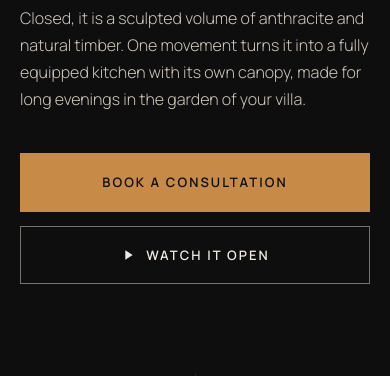
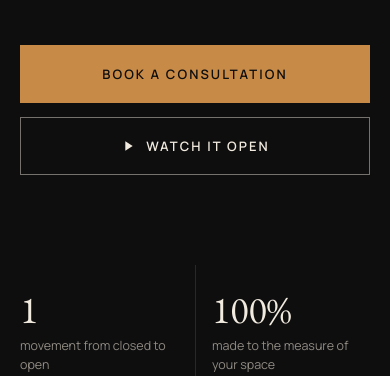
Before and after one commit to marko-h4cklabs/jp-kuhinje, a plain HTML site: page index.html in a window 390 px wide. Shown: the part 724-1100 px from the top of the page. Drawn offline with nearby package versions, Linux system fonts and the light colour scheme.

Commit message:
Animate key-facts counters on scroll, remove hero lead text
Co-Authored-By: Claude Opus 5.5 <noreply@anthropic.com>
Claude-Session: https://claude.ai/code/session_01XqszMogBrV276P9r5Eo6zn

```diff
--- a/assets/css/style.css
+++ b/assets/css/style.css
@@ -95,7 +95,6 @@ html[data-lang="en"] [data-l="hr"]{display:none!important}
 .hero__content > *{max-width:540px}
 .hero__content{width:100%;padding-bottom:90px;padding-top:120px}
 .hero__title{font-family:var(--serif);font-size:clamp(52px,7vw,108px);line-height:.98;letter-spacing:-.015em;margin:26px 0 28px;max-width:11ch}
-.hero__lead{max-width:540px;font-size:clamp(16px,1.3vw,18px);color:var(--cream-2);font-weight:300}
 .hero__actions{display:flex;flex-wrap:wrap;gap:14px;margin-top:40px}
 .hero__scroll{position:absolute;right:var(--gut);bottom:44px;width:1px;height:80px;background:rgba(241,234,223,.25);overflow:hidden}
 .hero__scroll span{position:absolute;left:0;top:-40%;width:1px;height:40%;background:var(--wood-2);animation:scrollLine 2.4s var(--ease) infinite}
@@ -106,7 +105,7 @@ html[data-lang="en"] [data-l="hr"]{display:none!important}
 .stats{display:grid;grid-template-columns:repeat(4,1fr)}
 .stat{padding:38px 24px 40px 0;display:flex;flex-direction:column;gap:8px;color:var(--mute);font-size:14px;line-height:1.5}
 .stat + .stat{padding-left:28px;border-left:1px solid var(--line)}
-.stat strong{font-family:var(--serif);font-weight:400;font-size:clamp(40px,4vw,58px);line-height:1;color:var(--cream)}
+.stat strong{font-family:var(--serif);font-weight:400;font-variant-numeric:lining-nums tabular-nums;font-size:clamp(40px,4vw,58px);line-height:1;color:var(--cream)}
 
 /* ---------- reveal / video section ---------- */
 .reveal-sec{padding:clamp(90px,12vw,160px) 0;background:var(--char);position:relative;overflow:hidden}
--- a/assets/js/main.js
+++ b/assets/js/main.js
@@ -59,6 +59,39 @@
     });
   } else {
     items.forEach(function (el) { el.classList.add('is-in'); });
+  }
+
+  /* ---------- key facts: count up ---------- */
+  var facts = document.querySelector('.facts');
+  var counters = document.querySelectorAll('[data-count]');
+  var scrambles = document.querySelectorAll('[data-scramble]');
+  var reduceMotion = window.matchMedia('(prefers-reduced-motion: reduce)').matches;
+  if (facts && !reduceMotion && 'IntersectionObserver' in window) {
+    counters.forEach(function (el) { el.textContent = '0' + (el.dataset.suffix || ''); });
+    var LETTERS = 'ABCDEFGHIJKLMNOPRSTUVZ';
+    scrambles.forEach(function (el) { el.style.opacity = '.35'; });
+    var runFacts = function () {
+      var dur = 2000, start = performance.now();
+      var ease = function (x) { return 1 - Math.pow(1 - x, 4); };
+      (function tick(now) {
+        var k = Math.min(1, (now - start) / dur), e = ease(k);
+        counters.forEach(function (el) {
+          el.textContent = Math.round(e * Number(el.dataset.count)) + (el.dataset.suffix || '');
+        });
+        scrambles.forEach(function (el) {
+          var word = el.dataset.scramble;
+          el.style.opacity = String(.35 + .65 * e);
+          el.textContent = k < 1 ? word.split('').map(function (ch, i) {
+            return k > .55 + i * .15 ? ch : LETTERS[Math.floor(Math.random() * LETTERS.length)];
+          }).join('') : word;
+        });
+        if (k < 1) requestAnimationFrame(tick);
+      })(start);
+    };
+    var fio = new IntersectionObserver(function (entries) {
+      if (entries[0].isIntersecting) { fio.disconnect(); setTimeout(runFacts, 250); }
+    }, { threshold: 0.4 });
+    fio.observe(facts);
   }
 
   /* ---------- video ---------- */
--- a/index.html
+++ b/index.html
@@ -83,10 +83,6 @@
       <span data-l="hr">Vanjska kuhinja<br><em>s karakterom.</em></span>
       <span data-l="en">The outdoor kitchen<br><em>with character.</em></span>
     </h1>
-    <p class="hero__lead reveal">
-      <span data-l="hr">Zatvoren, to je elegantan arhitektonski volumen u antracitu i drvu. Jednim pokretom postaje potpuno opremljena kuhinja s nadstrešnicom, za večeri koje se pamte u vrtu vaše vile.</span>
-      <span data-l="en">Closed, it is a sculpted volume of anthracite and natural timber. One movement turns it into a fully equipped kitchen with its own canopy, made for long evenings in the garden of your villa.</span>
-    </p>
     <div class="hero__actions reveal">
       <a href="#upit" class="btn btn--wood"><span data-l="hr">Rezervirajte konzultacije</span><span data-l="en">Book a consultation</span></a>
       <a href="#kako-radi" class="btn btn--line"><svg viewBox="0 0 24 24" width="16" height="16" aria-hidden="true"><path d="M8 5v14l11-7z" fill="currentColor"/></svg><span data-l="hr">Pogledajte kako se otvara</span><span data-l="en">Watch it open</span></a>
@@ -98,10 +94,10 @@
 <!-- ============ KEY FACTS ============ -->
 <section class="facts" aria-label="Ključne činjenice">
   <div class="wrap stats">
-    <div class="stat reveal"><strong>1</strong><span data-l="hr">pokret od zatvorenog do otvorenog</span><span data-l="en">movement from closed to open</span></div>
-    <div class="stat reveal"><strong>100%</strong><span data-l="hr">izrada po mjeri vašeg prostora</span><span data-l="en">made to the measure of your space</span></div>
-    <div class="stat reveal"><strong>365</strong><span data-l="hr">dana zaštite od sunca, kiše i snijega</span><span data-l="en">days of protection from sun, rain and snow</span></div>
-    <div class="stat reveal"><strong>HR</strong><span data-l="hr">ručna izrada u Hrvatskoj</span><span data-l="en">handcrafted in Croatia</span></div>
+    <div class="stat reveal"><strong data-count="1">1</strong><span data-l="hr">pokret od zatvorenog do otvorenog</span><span data-l="en">movement from closed to open</span></div>
+    <div class="stat reveal"><strong data-count="100" data-suffix="%">100%</strong><span data-l="hr">izrada po mjeri vašeg prostora</span><span data-l="en">made to the measure of your space</span></div>
+    <div class="stat reveal"><strong data-count="365">365</strong><span data-l="hr">dana zaštite od sunca, kiše i snijega</span><span data-l="en">days of protection from sun, rain and snow</span></div>
+    <div class="stat reveal"><strong data-scramble="HR">HR</strong><span data-l="hr">ručna izrada u Hrvatskoj</span><span data-l="en">handcrafted in Croatia</span></div>
   </div>
 </section>
 
```
